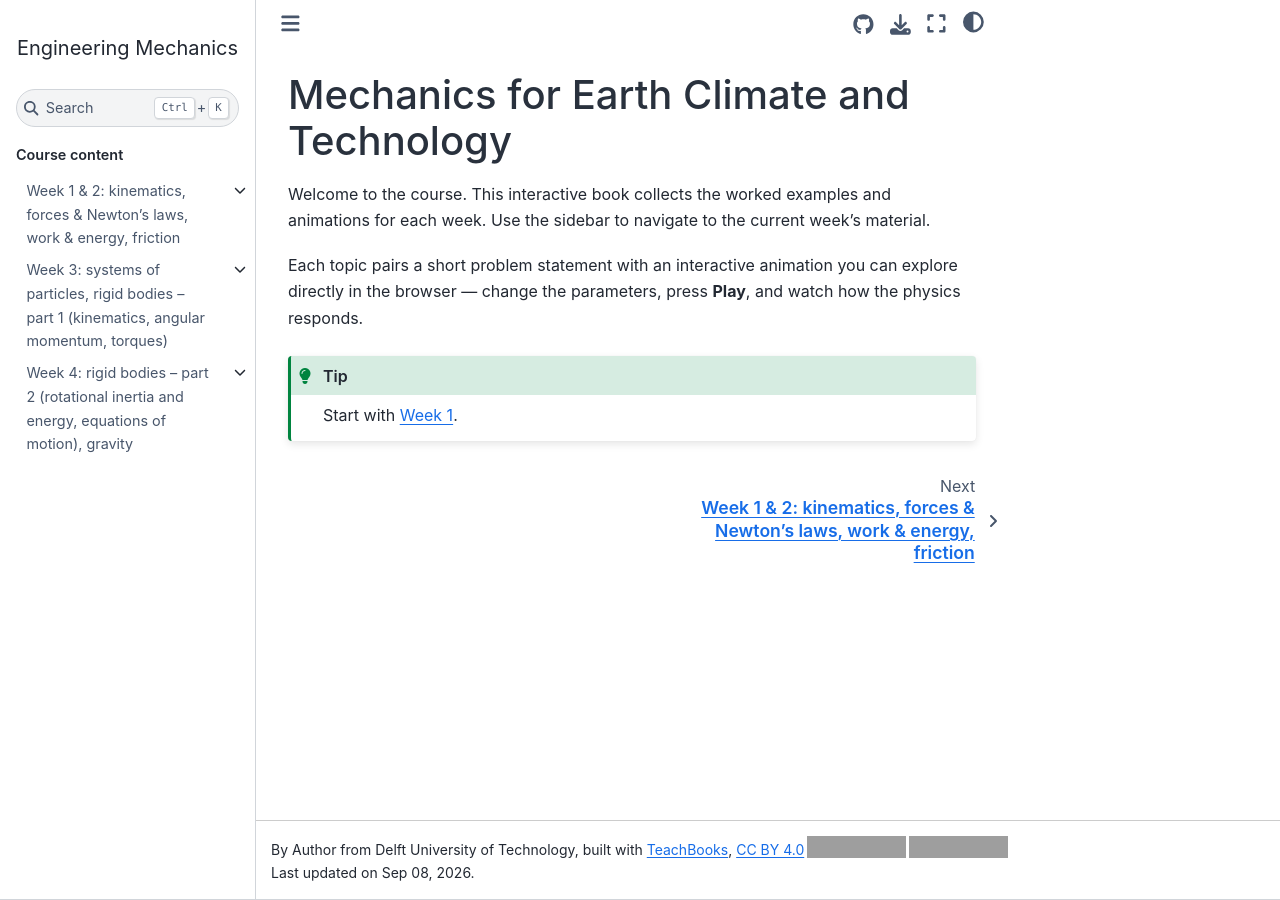
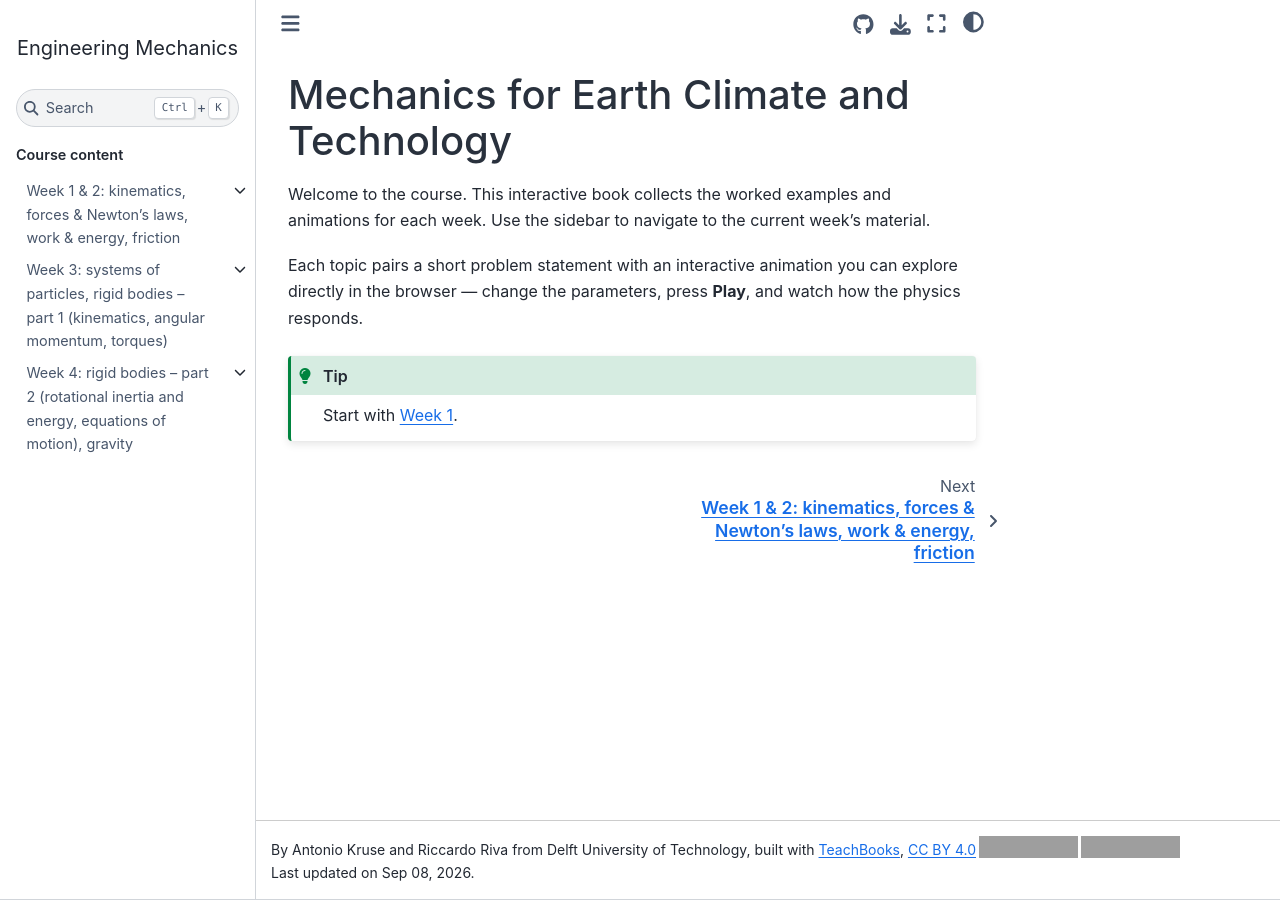
Before and after one commit to remriva/Mech, a Jupyter Book: the page built from book/intro.md, in a window 1280 px wide. Built offline with Jupyter Book 1.0.4 settings and Sphinx 7.4.7 and the Sphinx Book theme 1.1.4, drawn with Linux system fonts in a browser that asks for light colours; comment, search, counter and statistics services are not loaded; grey boxes are pictures that could not be loaded.

Commit message:
Update _config.yml

```diff
--- a/book/_config.yml
+++ b/book/_config.yml
@@ -2,8 +2,8 @@
 
 # This config includes an opinionated list of configuration options of TeachBooks, Jupyterbook v1, Sphinx and other extensions part of TeachBooks-Favourites.
 
-title: Engineering Mechanics                         # Book title, shown in the browser tab; replace with your own
-author: Author from Delft University of Technology, built with <a href="https://teachbooks.io">TeachBooks</a>, <a href="https://creativecommons.org/licenses/by/4.0/" target="_blank" rel="license noopener noreferrer"">CC BY 4.0<img style="height:22px!important;margin-left:3px;vertical-align:text-bottom;" src="https://mirrors.creativecommons.org/presskit/icons/cc.svg" alt=""><img style="height:22px!important;margin-left:3px;vertical-align:text-bottom;" src="https://mirrors.creativecommons.org/presskit/icons/by.svg" alt=""></a>
+title: Mechanics                         # Book title, shown in the browser tab; replace with your own
+author: Antonio Kruse and Riccardo Riva from Delft University of Technology, built with <a href="https://teachbooks.io">TeachBooks</a>, <a href="https://creativecommons.org/licenses/by/4.0/" target="_blank" rel="license noopener noreferrer"">CC BY 4.0<img style="height:22px!important;margin-left:3px;vertical-align:text-bottom;" src="https://mirrors.creativecommons.org/presskit/icons/cc.svg" alt=""><img style="height:22px!important;margin-left:3px;vertical-align:text-bottom;" src="https://mirrors.creativecommons.org/presskit/icons/by.svg" alt=""></a>
                                                      # Replace TeachBooks Teams with your own name in the line above, configuratin part of JupyterBook: https://jupyterbook.org/en/stable/customize/config.html
 execute:
   execute_notebooks: "off"                           # Replace this if you want don't have notebooks with output and you want to add notebook output during build, configuration part of Jupyterbook v1 (https://jupyterbook.org/en/stable/customize/config.html)
```
